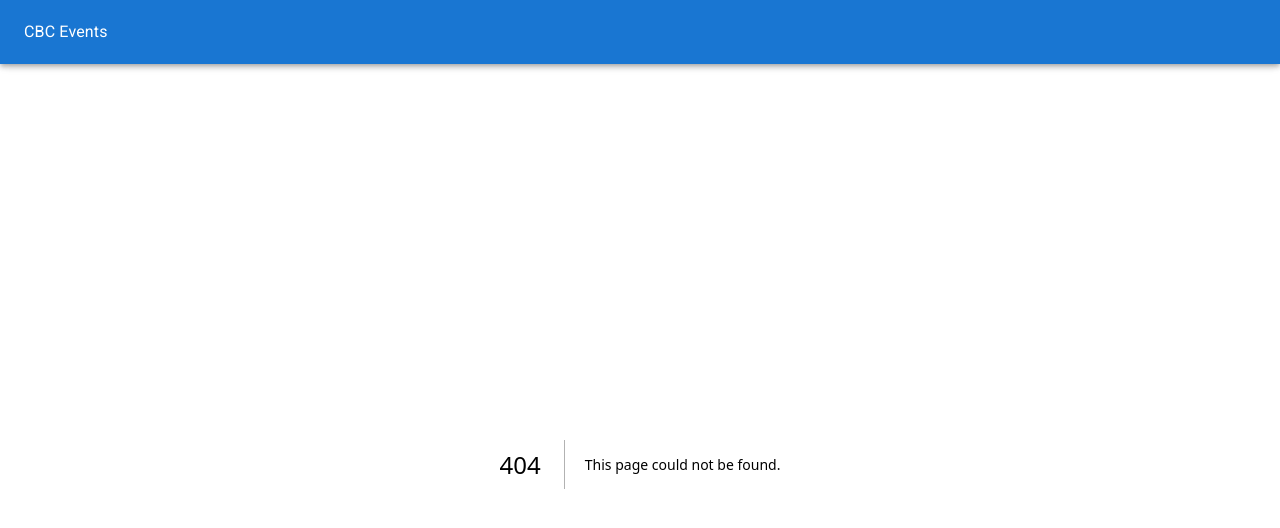
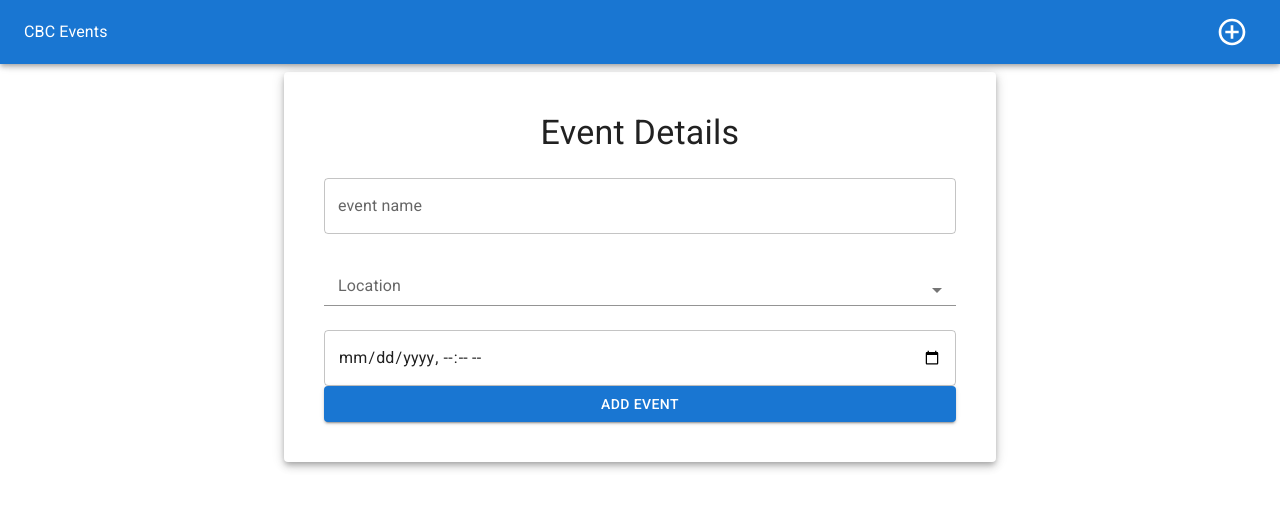
Before and after one commit to sgc85/CultureBoardCheltenham, a Next.js app in the folder cbcapp/: page /newevent in a window 1280 px wide. Before the commit this address had no page. Shown: the top 528 px of the page. Built offline with nearby package versions, Linux system fonts and the light colour scheme.

Commit message:
part way through building add events form

```diff
--- /dev/null
+++ b/cbcapp/app/newevent/page.tsx
@@ -0,0 +1,17 @@
+import NewEventForm from '@/components/newEventForm'
+import { Typography } from '@mui/material'
+import Paper from '@mui/material/Paper'
+import React from 'react'
+
+const NewEvent = () => {
+  return (
+    <Paper elevation={5} sx = {{ p: 5, width: '50%', mx: 'auto'}}>
+    <Typography variant='h4' textAlign={'center'} mb={3}>
+      Event Details
+    </Typography>
+        <NewEventForm />
+    </Paper>
+  )
+}
+
+export default NewEvent
--- /dev/null
+++ b/cbcapp/components/newEventButton.tsx
@@ -0,0 +1,13 @@
+import { IconButton } from '@mui/material'
+import React from 'react'
+import AddCircleOutlineIcon from '@mui/icons-material/AddCircleOutline';
+
+const NewEventButton = () => {
+  return (
+    <IconButton href = "/newevent">
+        <AddCircleOutlineIcon  sx = {{ color :'white', fontSize: '32px'}} />
+    </IconButton>
+  )
+}
+
+export default NewEventButton
--- /dev/null
+++ b/cbcapp/components/newEventForm.tsx
@@ -0,0 +1,37 @@
+import { Button, FormControl, FormGroup, InputLabel, MenuItem, NativeSelect, Select, TextField } from '@mui/material'
+import React from 'react'
+
+const NewEventForm = () => {
+
+    const locations = ["Cheltenham","Gloucester","Stroud","Cirencester","Tewkesbury"]
+
+  return (
+    <form method = "post" action = "/api/events/new">
+        <FormGroup>
+            <FormControl fullWidth sx = {{mb : 3}}>
+                <TextField  type ="text" label = "event name" name = "eventname" />
+            </FormControl>
+            <FormControl fullWidth variant='outlined' sx = {{mb : 3}}>
+                <InputLabel>Location</InputLabel>
+                <NativeSelect variant='outlined' defaultValue={""}>
+                    <option value = ""></option>
+                    {
+                        locations.map( (location : string, index: number) => <option value = {location} key = {index}> {location} </option>)
+                    }
+                </NativeSelect>
+            </FormControl>
+
+            <FormControl>
+
+                <TextField type = "datetime-local">Date</TextField>
+            </FormControl>
+
+            <FormControl>
+                <Button variant = "contained" type = "submit">Add Event</Button>
+            </FormControl>
+        </FormGroup>
+    </form>
+  )
+}
+
+export default NewEventForm
--- a/cbcapp/components/topnavbar.tsx
+++ b/cbcapp/components/topnavbar.tsx
@@ -1,12 +1,25 @@
-import { AppBar, Box, Toolbar, Typography } from '@mui/material'
+import { AppBar, Box, IconButton, Toolbar, Typography } from '@mui/material'
+import LoginIcon from '@mui/icons-material/Login';
+
 import React from 'react'
+import NewEventButton from './newEventButton';
 
 const TopNarBar = () => {
+
+  const user = true
+
   return (
     <Box>
         <AppBar>
-            <Toolbar>
+            <Toolbar sx = {{display: 'flex', justifyContent: 'space-between'}}>
                 <Typography>CBC Events</Typography>
+
+                  { user ? <NewEventButton />
+
+                  :
+                    <LoginIcon href = "/login" sx = {{ color :'white', fontSize: '32px'}} />
+                  }
+
             </Toolbar>
         </AppBar>
         <Toolbar />
```
Also changed, not shown: cbcapp/app/api/authenticate/login/route.ts (added, +29 -0 lines), cbcapp/app/login/page.tsx (added, +10 -0 lines), cbcapp/components/loginform.tsx (added, +29 -0 lines), cbcapp/package.json (+8 -7 lines), cbcapp/app/api/events/new/route.ts (added), 1 other file (tests, documents, lock files or other folders).
